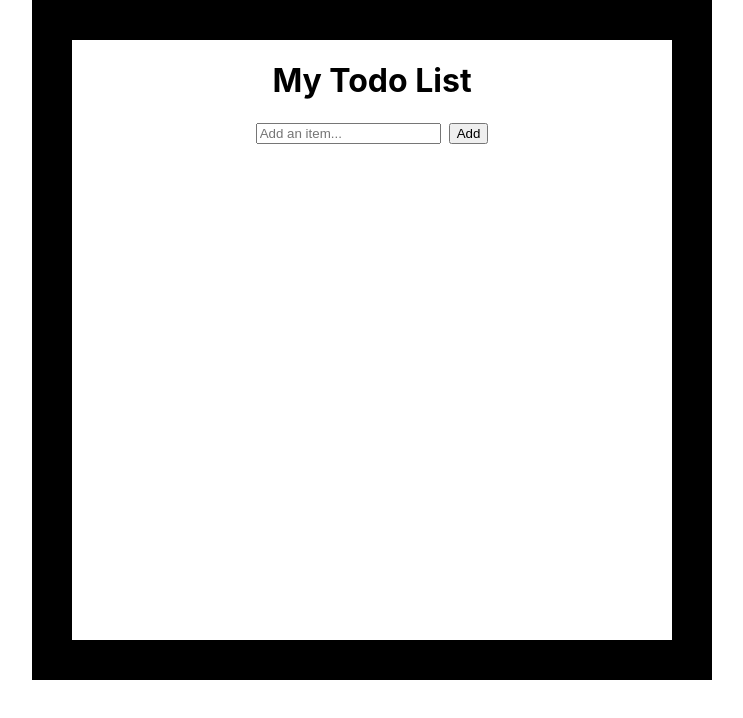
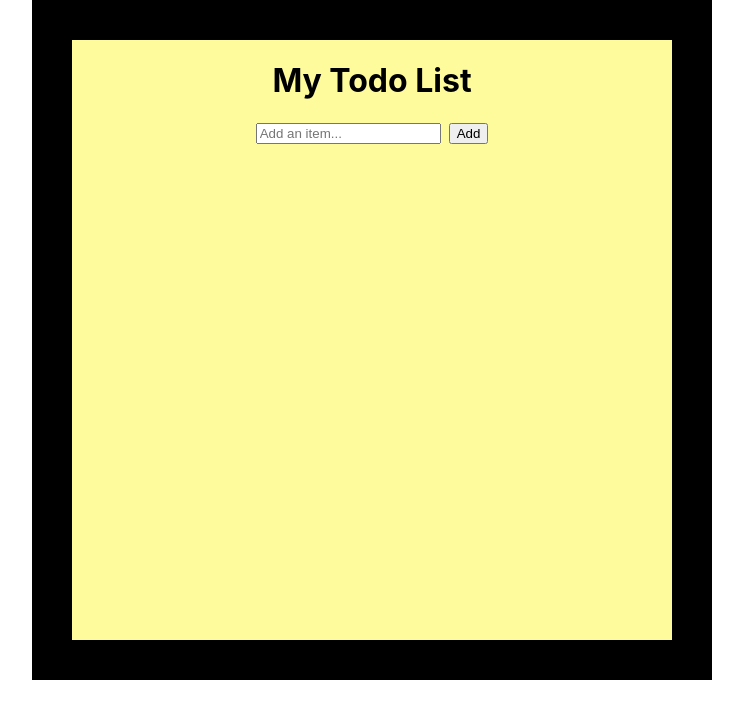
Before and after one commit to yasmins021/react-list, a React (Create React App) app: page / in a window 1280 px wide. Shown: the top 718 px of the page, without its empty margins (268-1011 px from the left). Built offline with nearby package versions, Linux system fonts and the light colour scheme.

Commit message:
Update App.css

```diff
--- a/src/App.css
+++ b/src/App.css
@@ -1,7 +1,7 @@
 .App {
   text-align: center;
   margin: 0 auto;
-  background-color: white;
+  background-color: rgb(253, 251, 155);
 
   height: 600px;
   width: 600px;
```
